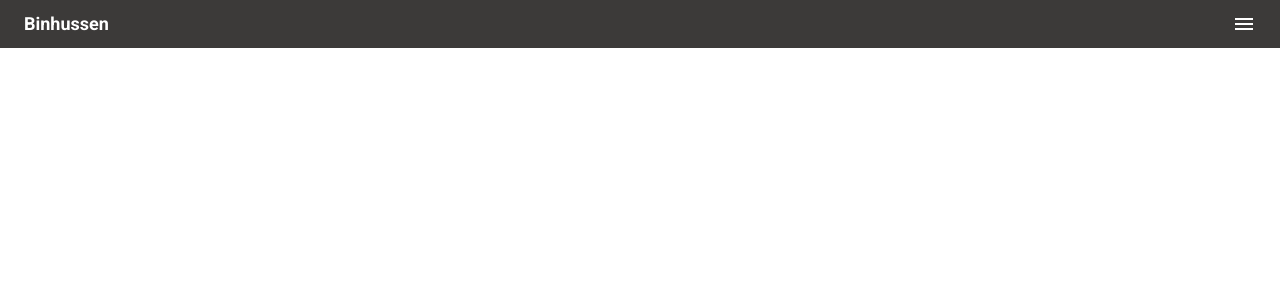
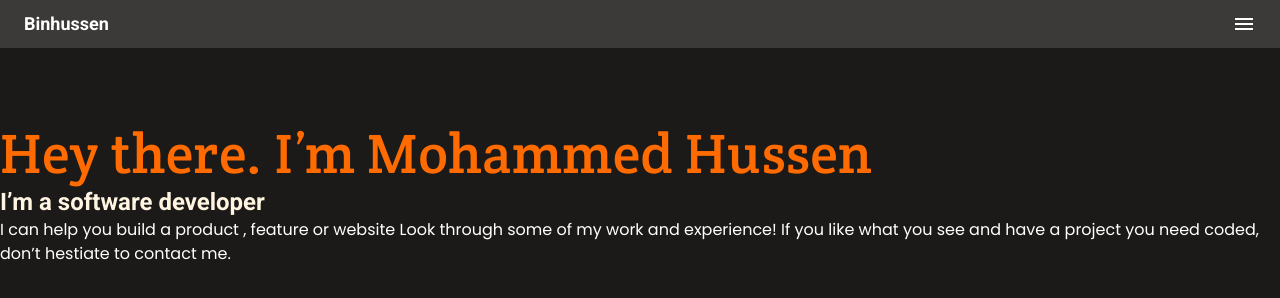
Before and after one commit to binhussen/portfolio, a plain HTML site: page index.html in a window 1280 px wide. Drawn offline with nearby package versions, Linux system fonts and the light colour scheme.

Commit message:
Add Headline Text with Styles

```diff
--- a/index.html
+++ b/index.html
@@ -15,14 +15,37 @@
       href="https://fonts.googleapis.com/css2?family=Roboto:wght@700&display=swap"
       rel="stylesheet"
     />
+    <link rel="preconnect" href="https://fonts.googleapis.com" />
+    <link rel="preconnect" href="https://fonts.gstatic.com" crossorigin />
+    <link
+      href="https://fonts.googleapis.com/css2?family=Crete+Round&family=Roboto:wght@700&display=swap"
+      rel="stylesheet"
+    />
+    <link rel="preconnect" href="https://fonts.googleapis.com" />
+    <link rel="preconnect" href="https://fonts.gstatic.com" crossorigin />
+    <link
+      href="https://fonts.googleapis.com/css2?family=Crete+Round&family=Poppins&family=Roboto:wght@700&display=swap"
+      rel="stylesheet"
+    />
     <link rel="stylesheet" href="styles.css" />
   </head>
   <body>
     <header>
-      <nav>
+      <nav class="toolbar">
         <a href="#home" class="logo">Binhussen</a>
         <i class="material-symbols-outlined"> menu </i>
       </nav>
     </header>
+    <main>
+      <section class="headline">
+        <h1 class="headline-primary">Hey there. I’m Mohammed Hussen</h1>
+        <h2 class="headline-supporting">I’m a software developer</h2>
+        <p class="headline-description">
+          I can help you build a product , feature or website Look through some
+          of my work and experience! If you like what you see and have a project
+          you need coded, don’t hestiate to contact me.
+        </p>
+      </section>
+    </main>
   </body>
 </html>
--- a/styles.css
+++ b/styles.css
@@ -2,9 +2,10 @@
   margin: 0;
   padding: 0;
   box-sizing: border-box;
+  color: #ffffff;
 }
 
-nav {
+.toolbar {
   display: flex;
   justify-content: space-between;
   align-items: center;
@@ -20,9 +21,38 @@ nav {
   font-size: 18px;
   line-height: 24px;
   text-decoration: none;
-  color: #ffffff;
 }
 
-i {
-  color: #ffffff;
+.headline {
+  height: 100vh;
+  background: #1c1a19;
 }
+
+.headline-primary {
+  font-family: "Crete Round";
+  font-style: normal;
+  font-weight: 400;
+  font-size: 56px;
+  line-height: 64px;
+  letter-spacing: 0.37px;
+  color: #ff6b00;
+  padding-top: 74px;
+}
+
+.headline-supporting {
+  font-family: "Roboto";
+  font-style: normal;
+  font-weight: 700;
+  font-size: 24px;
+  line-height: 32px;
+  align-items: center;
+  color: #fff5e1;
+}
+
+.headline-description {
+  font-family: "Poppins";
+  font-style: normal;
+  font-weight: 400;
+  font-size: 16px;
+  line-height: 24px;
+}
```
